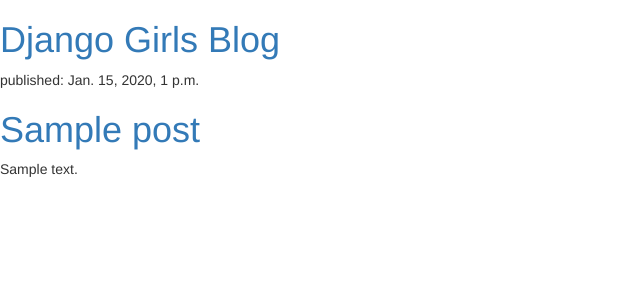
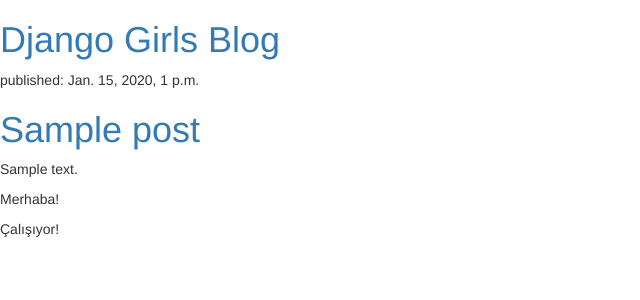
Before and after one commit to mervegurbuz/my-first-blog, a Django app: template blog/templates/blog/post_list.html in a window 1280 px wide. Shown: the top 300 px of the page, without its empty margins (0-640 px from the left). Run offline with Django 3.2, Linux system fonts and the light colour scheme; the template is opened without the code that fills it: values that come from a table or form of the project are taken from there, others are empty; tables that the repository leaves empty hold one stand-in row (values such as "Sample post"); some libraries are stand-ins or nearby versions.

Commit message:
Site için HTML dosyasını değiştirdim.

```diff
--- a/blog/templates/blog/post_list.html
+++ b/blog/templates/blog/post_list.html
@@ -14,6 +14,10 @@
         <h1><a href="">{{ post.title }}</a></h1>
         <p>{{ post.text|linebreaksbr }}</p>
     </div>
+       <div>
+           <p>Merhaba!</p>
+           <p>Çalışıyor!</p>
+       </div>
   {% endfor %}
  </body>
 </html>
```
Lines whose indentation alone changed are shown as unchanged.
